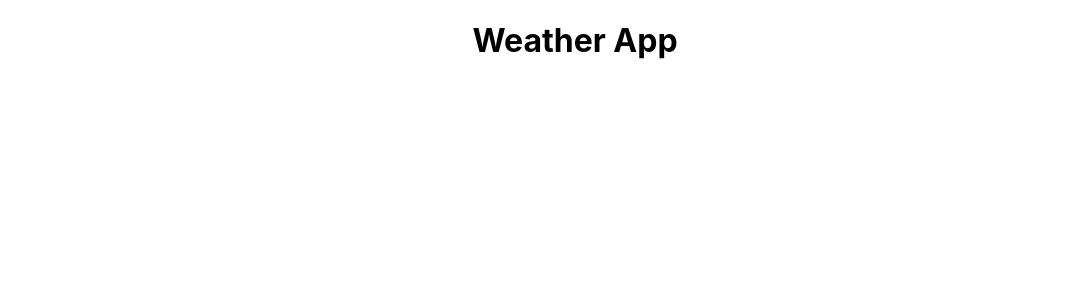
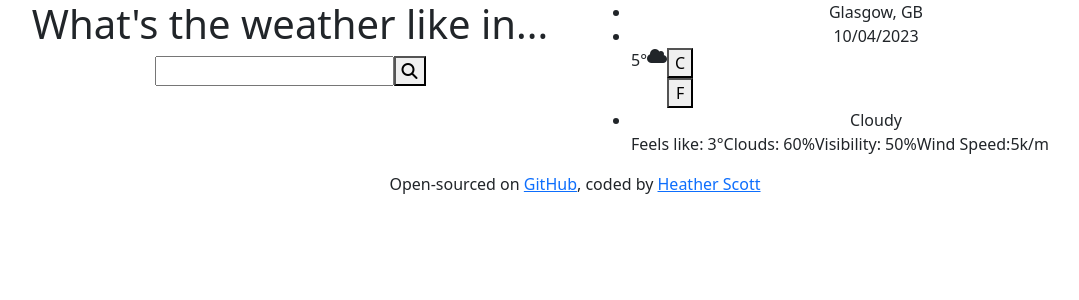
Before and after one commit to hscott13/react-weather-app-v2, a React (Create React App) app: page / in a window 1280 px wide. Shown: the top 300 px of the page, without its empty margins (65-1144 px from the left). Built offline with nearby package versions, Linux system fonts and the light colour scheme.

Commit message:
Adding Bootstrap and HTML content

```diff
--- a/package.json
+++ b/package.json
@@ -6,6 +6,7 @@
     "@testing-library/jest-dom": "^5.16.5",
     "@testing-library/react": "^13.4.0",
     "@testing-library/user-event": "^13.5.0",
+    "bootstrap": "^5.2.3",
     "react": "^18.2.0",
     "react-dom": "^18.2.0",
     "react-scripts": "5.0.1",
--- a/public/index.html
+++ b/public/index.html
@@ -24,6 +24,10 @@
       work correctly both with client-side routing and a non-root public URL.
       Learn how to configure a non-root public URL by running `npm run build`.
     -->
+    <script
+      src="https://kit.fontawesome.com/07abe82056.js"
+      crossorigin="anonymous"
+    ></script>
     <title>React Weather App</title>
   </head>
   <body>
--- a/src/App.js
+++ b/src/App.js
@@ -1,9 +1,44 @@
+import "bootstrap/dist/css/bootstrap.css";
 import "./App.css";
+import Weather from "./Weather";
 
 function App() {
   return (
     <div className="App">
-      <h1>Weather App</h1>
+      <div className="container">
+        <div className="row">
+          <div className="col-6">
+            <h1>What's the weather like in... </h1>
+            <form>
+              <input type="search" />
+              <button class="button-form" type="submit">
+                <i class="fa-solid fa-magnifying-glass"></i>
+              </button>
+            </form>
+          </div>
+          <div className="col-6">
+            <Weather />
+          </div>
+        </div>
+      </div>
+      <div>
+        Open-sourced on{" "}
+        <a
+          href="https://github.com/hscott13/react-weather-app-v2"
+          target="_blank"
+          rel="noreferrer"
+        >
+          GitHub
+        </a>
+        , coded by{" "}
+        <a
+          href="https://celebrated-arithmetic-8e4959.netlify.app/"
+          target="_blank"
+          rel="noreferrer"
+        >
+          Heather Scott
+        </a>
+      </div>
     </div>
   );
 }
--- /dev/null
+++ b/src/Weather.js
@@ -0,0 +1,26 @@
+import React from "react";
+
+export default function Weather() {
+  return (
+    <div className="container">
+      <ul className="d-flex flex-column">
+        <li>Glasgow, GB</li>
+        <li>10/04/2023</li>
+        <li className="d-flex">
+          5°<i class="fa-solid fa-cloud"></i>
+          <div className="d-flex flex-column">
+            <button>C</button>
+            <button>F</button>
+          </div>
+        </li>
+        <li>Cloudy</li>
+        <li className="weather-info d-flex">
+          <div>Feels like: 3°</div>
+          <div>Clouds: 60%</div>
+          <div>Visibility: 50%</div>
+          <div>Wind Speed:5k/m</div>
+        </li>
+      </ul>
+    </div>
+  );
+}
```
Also changed, not shown: 1 other file (tests, documents, lock files or other folders).
